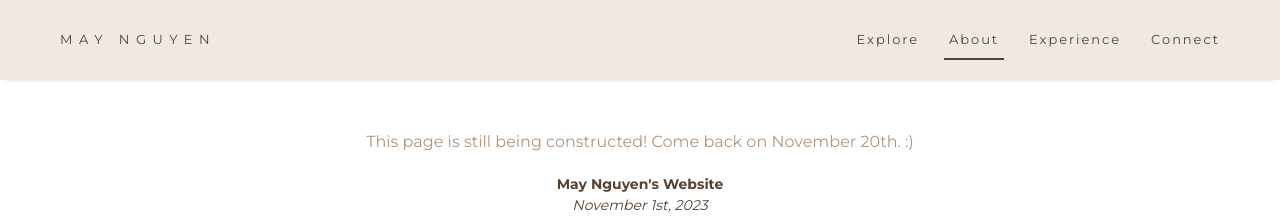
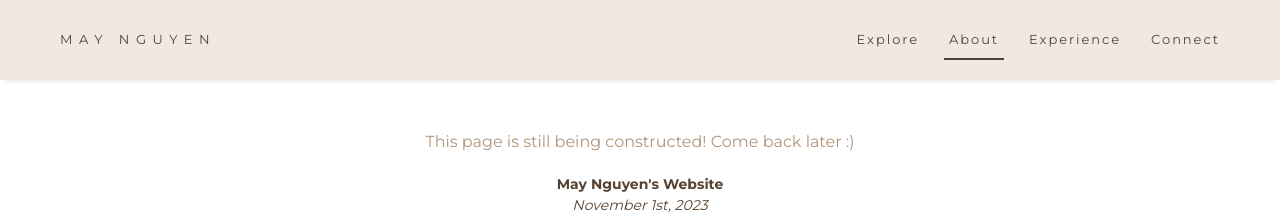
Before and after one commit to maynguyen26/maynguyen, a React (Create React App) app: page /about in a window 1280 px wide. Shown: the top 220 px of the page. Built offline with nearby package versions, Linux system fonts and the light colour scheme.

Commit message:
Website timeline revision

```diff
--- a/src/components/pages/about.jsx
+++ b/src/components/pages/about.jsx
@@ -13,7 +13,7 @@ const About = ( ) => {
                 <Row style={{width: "80%"}}>
                     <Col style={{display: "flex", flexDirection: "column", alignItems: "center", width: "50%"}}>
                         <p style={{color: Colors.primaryAccentLight, textAlign: "center", marginBottom: "20px"}}>
-                            This page is still being constructed! Come back on November 20th. :)
+                            This page is still being constructed! Come back later :)
                         </p>
                         <p style={{color: Colors.primaryAccent, textAlign: "center", fontSize: "14px", marginBottom: "0px"}}>
                             <b><ul style={{padding: "0px", marginBottom: "0px"}}>{Entries[0].project}</ul></b>
--- a/src/components/pages/connect.jsx
+++ b/src/components/pages/connect.jsx
@@ -13,7 +13,7 @@ const Connect = ( ) => {
                 <Row style={{width: "80%"}}>
                     <Col style={{display: "flex", flexDirection: "column", alignItems: "center", width: "50%"}}>
                         <p style={{color: Colors.primaryAccentLight, textAlign: "center"}}>
-                            This page is still being constructed! Come back on November 20th. :)
+                            This page is still being constructed! Come back later. :)
                         </p>
                     </Col>
                 </Row>
```
